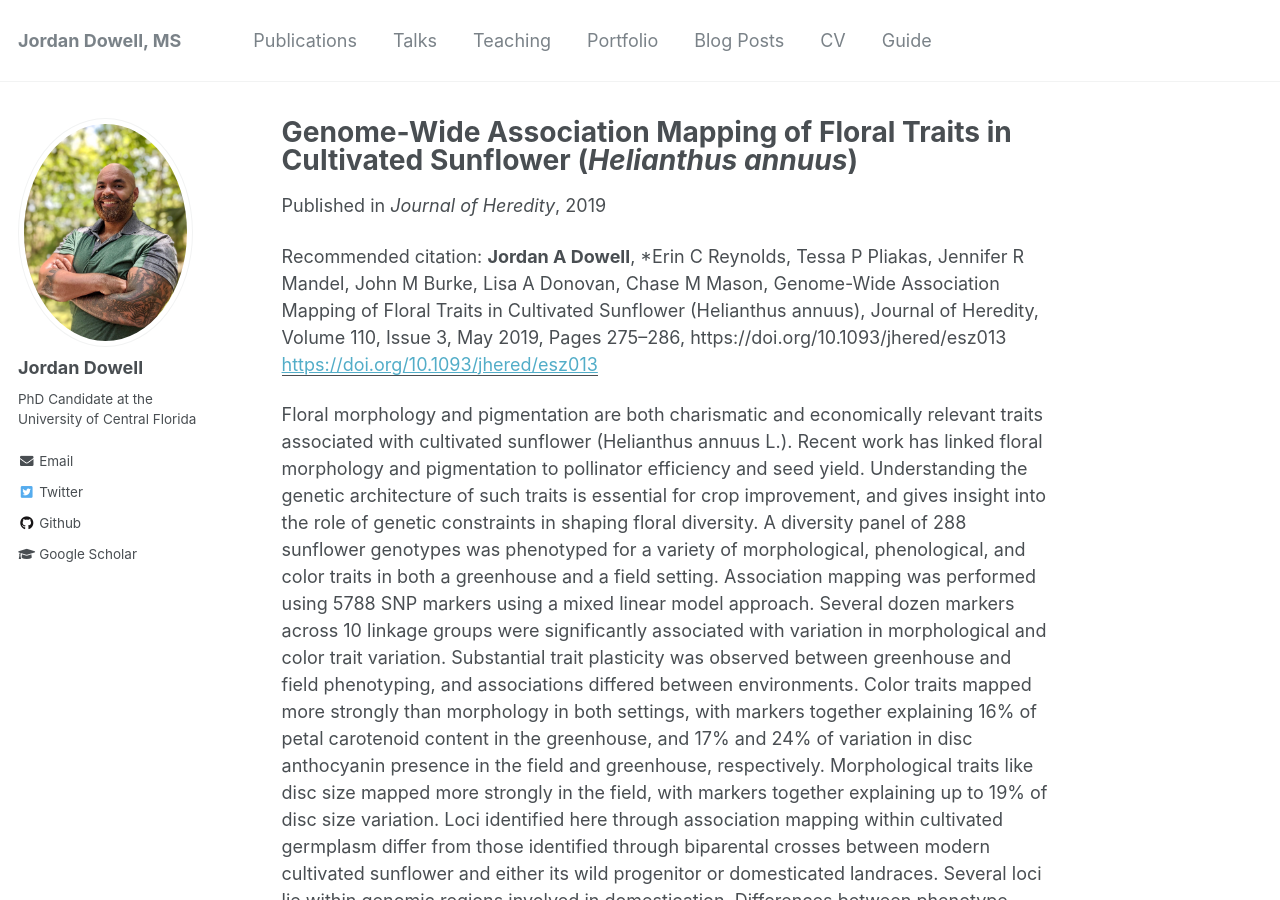
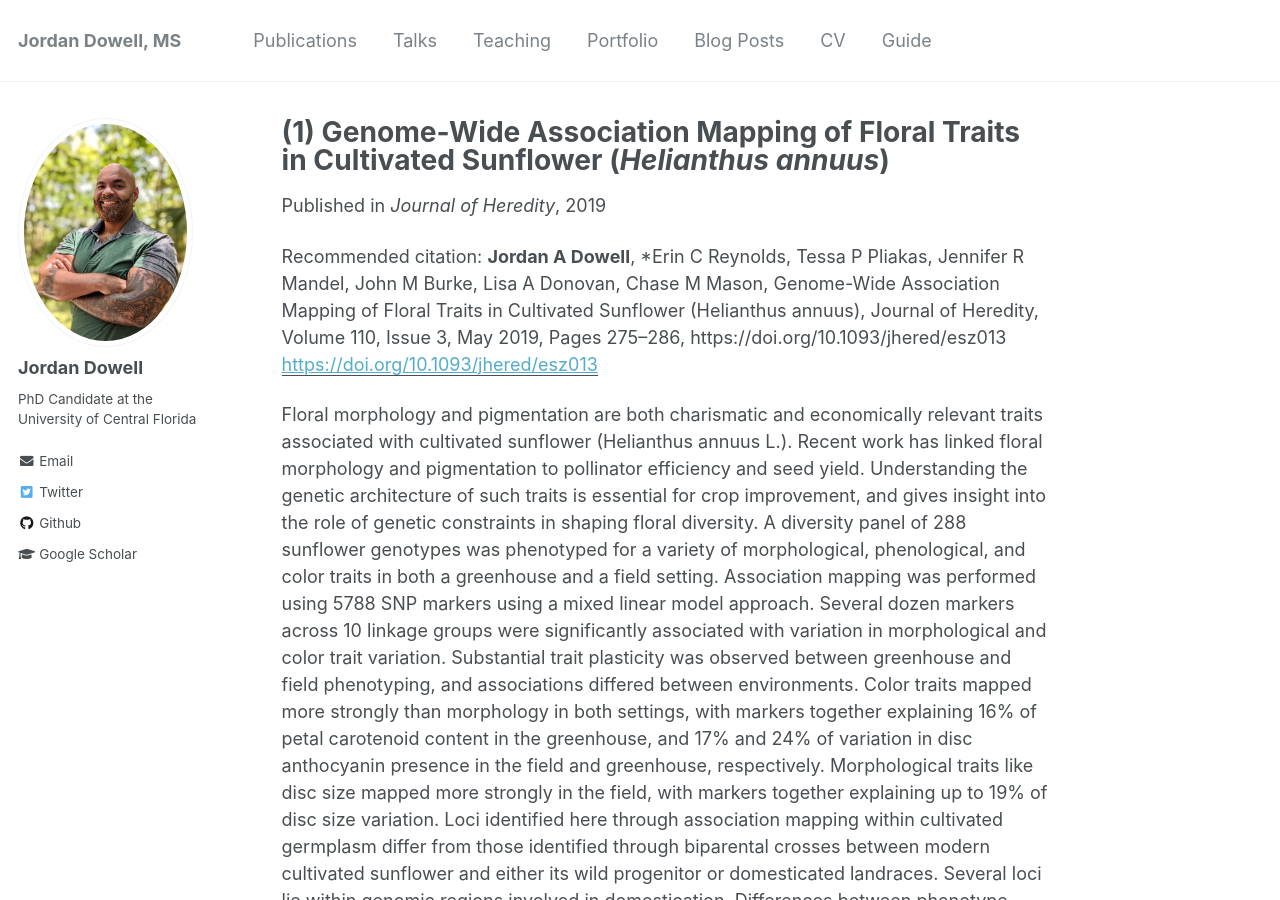
Before and after one commit to jordandowell/jordandowell.github.io, a Jekyll site: the page built from _publications/2019-05-01-paper-title-number-1.md, in a window 1280 px wide and 900 px high. Built offline with Jekyll 4.4.1, drawn with Linux system fonts in a browser that asks for light colours; some of the changed lines change nothing that is shown.

Commit message:
fixed exert

```diff
--- a/_publications/2019-05-01-paper-title-number-1.md
+++ b/_publications/2019-05-01-paper-title-number-1.md
@@ -1,8 +1,8 @@
 ---
-title: "Genome-Wide Association Mapping of Floral Traits in Cultivated Sunflower (<i>Helianthus annuus</i>)"
+title: "(1) Genome-Wide Association Mapping of Floral Traits in Cultivated Sunflower (<i>Helianthus annuus</i>)"
 collection: publications
 permalink: /publication/2019-05-01-paper-title-number-1
-excerpt:
+excerpt: 'Understanding the genetic architecture of floral traits is essential for crop improvement, and gives insight into the role of genetic constraints in shaping floral diversity. A diversity panel of 288 sunflower genotypes was phenotyped for a variety of morphological, phenological, and color traits in both a greenhouse and a field setting. Association mapping was performed using 5788 SNP markers using a mixed linear model approach'
 date: 2019-05-01
 venue: 'Journal of Heredity'
 paperurl: 'https://doi.org/10.1093/jhered/esz013'
```
